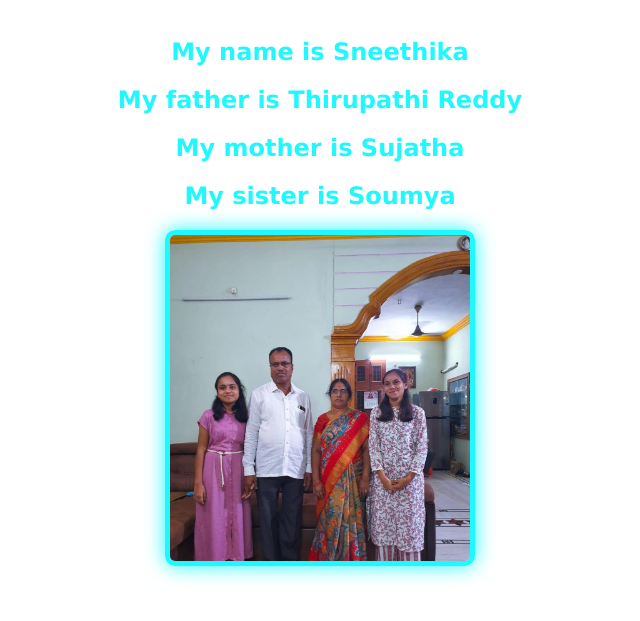
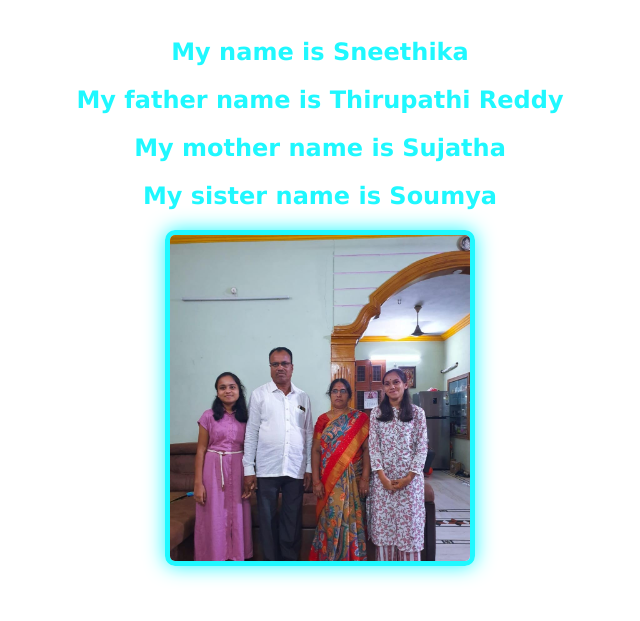
Before and after one commit to Sneethika2727/Family, a plain HTML site: page index.html in a window 1280 px wide. Shown: the part 69-690 px from the top of the page, without its empty margins (320-960 px from the left). Drawn offline with Linux system fonts and the light colour scheme.

Commit message:
Update index.html

```diff
--- a/index.html
+++ b/index.html
@@ -34,9 +34,9 @@
 <body style="text-align: center; color: rgb(31, 248, 255);">
     <h1 class="heading">RANGAIAHGARI <sup class="family">family</sup></h1>
     <h2>My name is Sneethika</h2>
-    <h2>My father is Thirupathi Reddy</h2>
-    <h2>My mother is Sujatha</h2>
-    <h2>My sister is Soumya</h2>
+    <h2>My father name is Thirupathi Reddy</h2>
+    <h2>My mother name is Sujatha</h2>
+    <h2>My sister name is Soumya</h2>
     <img src="family.jpeg" alt="image" class="image">
 </body>
 </html>
```
